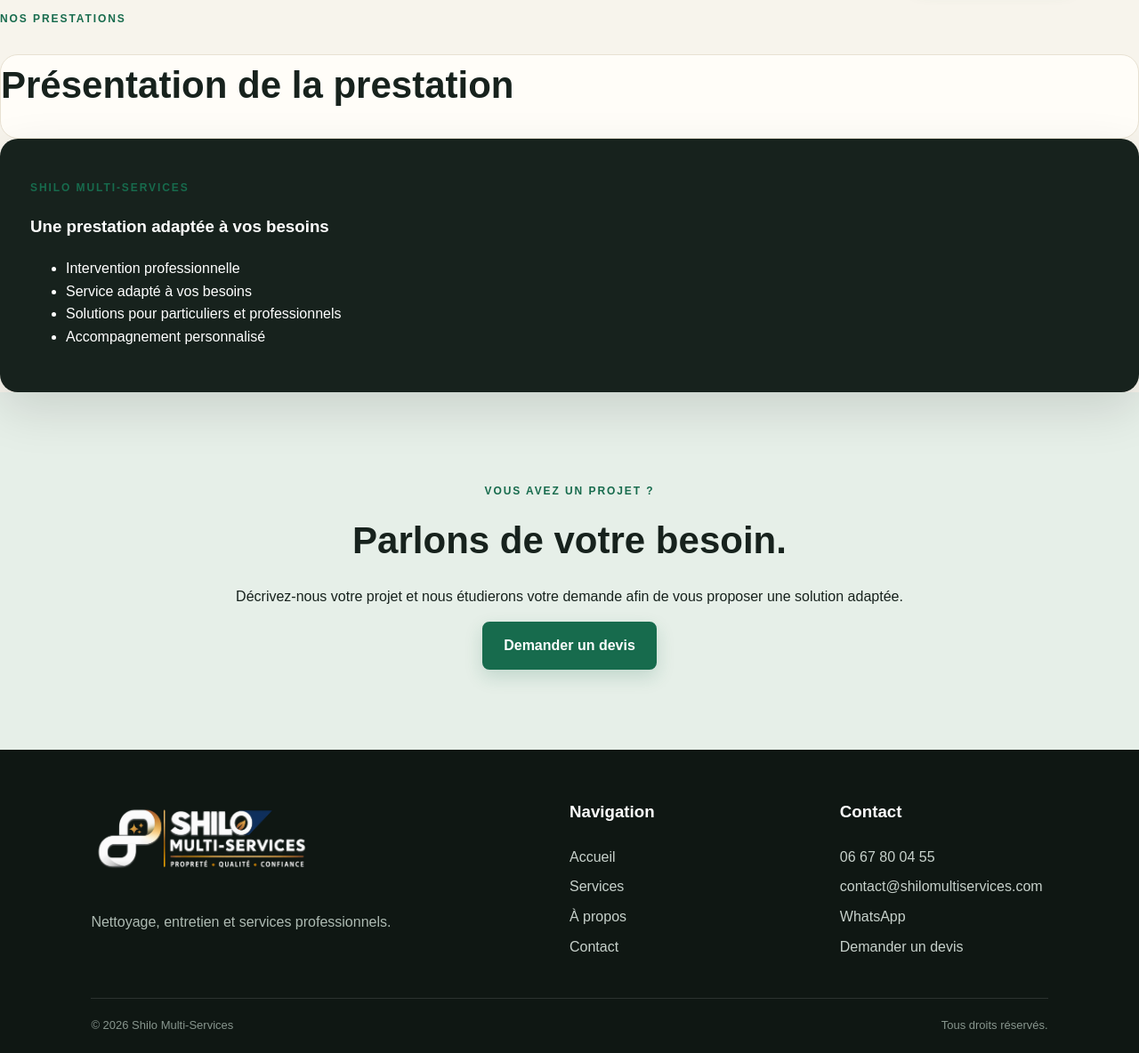
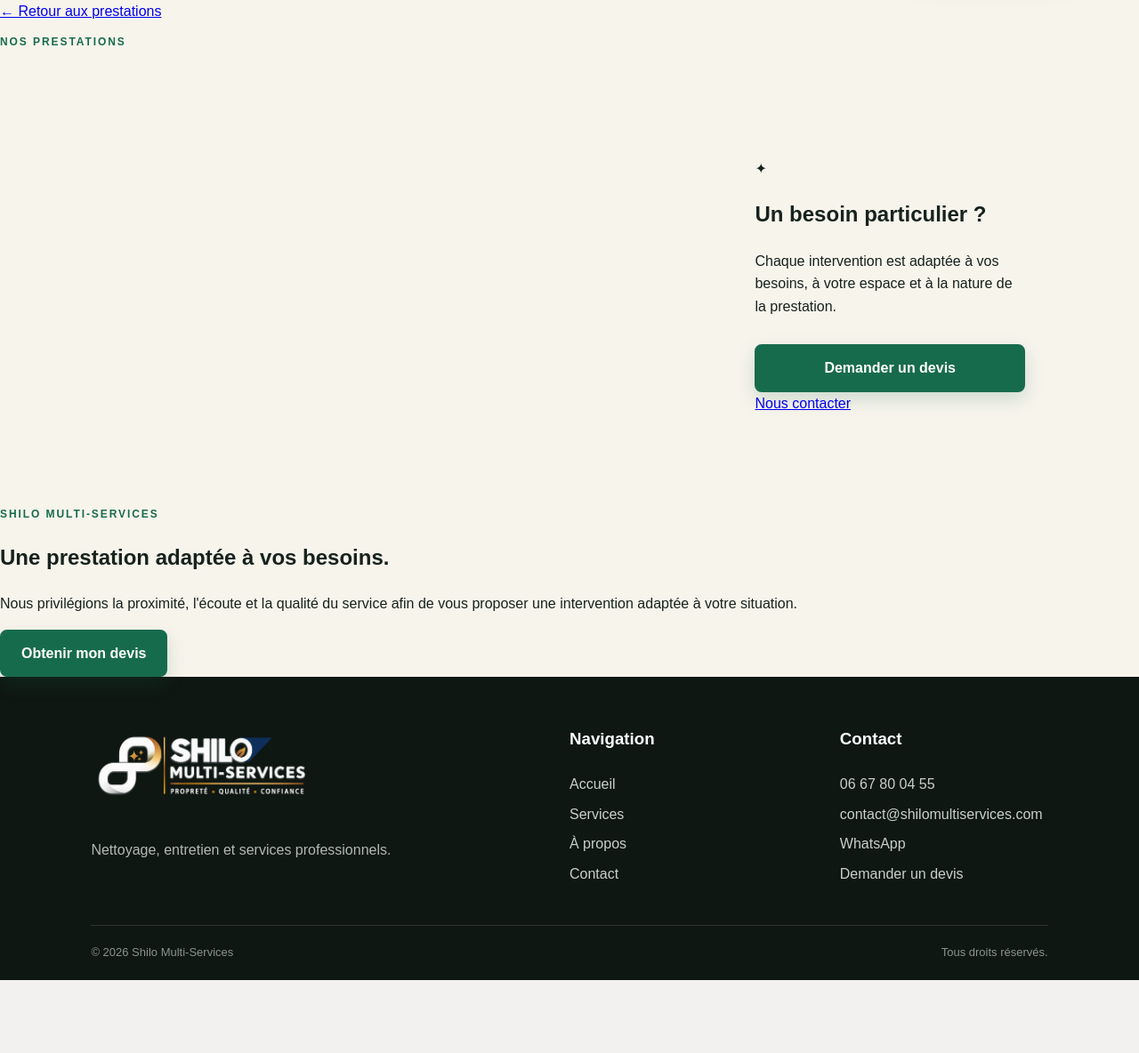
Before and after one commit to Jere623/shilomultiservices, a Django app: template templates/service_detail.html in a window 1280 px wide. Shown: the part 90-1274 px from the top of the page at 89% size. After the commit the page ends 1192 px from the top, so only its background shows below. Run offline with Django 5.2, Linux system fonts and the light colour scheme; the template is opened without the code that fills it, so the values that code supplies are empty.

Commit message:
service_detail.html

```diff
--- a/templates/service_detail.html
+++ b/templates/service_detail.html
@@ -7,6 +7,9 @@
 <section class="service-page">
 
     <div class="service-header">
+        <a class="back-link" href="{% url 'home' %}#services">
+            ← Retour aux prestations
+        </a>
 
         <p class="eyebrow">NOS PRESTATIONS</p>
 
@@ -15,66 +18,61 @@
         <p class="service-intro">
             {{ service.short_description }}
         </p>
-
     </div>
 
+    <div class="service-content">
 
-    <div class="service-layout">
-
-        <main class="service-main">
-
-            <h2>Présentation de la prestation</h2>
-
-            <div class="service-description">
-                {{ service.description|linebreaks }}
-            </div>
-
-        </main>
-
+        <article class="service-description">
+            {{ service.description|linebreaks }}
+        </article>
 
         <aside class="service-sidebar">
 
-            <div class="service-card">
+            <div class="quote-card">
+                <span class="quote-icon">✦</span>
 
-                <p class="eyebrow">SHILO MULTI-SERVICES</p>
+                <h2>Un besoin particulier ?</h2>
 
-                <h3>Une prestation adaptée à vos besoins</h3>
+                <p>
+                    Chaque intervention est adaptée à vos besoins,
+                    à votre espace et à la nature de la prestation.
+                </p>
 
-                <ul>
-                    <li>Intervention professionnelle</li>
-                    <li>Service adapté à vos besoins</li>
-                    <li>Solutions pour particuliers et professionnels</li>
-                    <li>Accompagnement personnalisé</li>
-                </ul>
+                <a class="btn service-btn"
+                   href="{% url 'quote' %}?service={{ service.pk }}">
+                    Demander un devis
+                </a>
 
+                <a class="contact-link" href="{% url 'contact' %}">
+                    Nous contacter
+                </a>
             </div>
 
         </aside>
 
     </div>
 
-
-    <div class="service-cta">
+    <div class="service-bottom">
 
         <div>
-            <p class="eyebrow">VOUS AVEZ UN PROJET ?</p>
+            <p class="eyebrow">SHILO MULTI-SERVICES</p>
 
             <h2>
-                Parlons de votre besoin.
+                Une prestation adaptée à vos besoins.
             </h2>
-
-            <p>
-                Décrivez-nous votre projet et nous étudierons
-                votre demande afin de vous proposer une solution adaptée.
-            </p>
         </div>
 
-        <a
-            class="btn"
-            href="{% url 'quote' %}?service={{ service.pk }}"
-        >
-            Demander un devis
-        </a>
+        <div>
+            <p>
+                Nous privilégions la proximité, l'écoute et la qualité
+                du service afin de vous proposer une intervention
+                adaptée à votre situation.
+            </p>
+
+            <a class="btn" href="{% url 'quote' %}?service={{ service.pk }}">
+                Obtenir mon devis
+            </a>
+        </div>
 
     </div>
 
```
